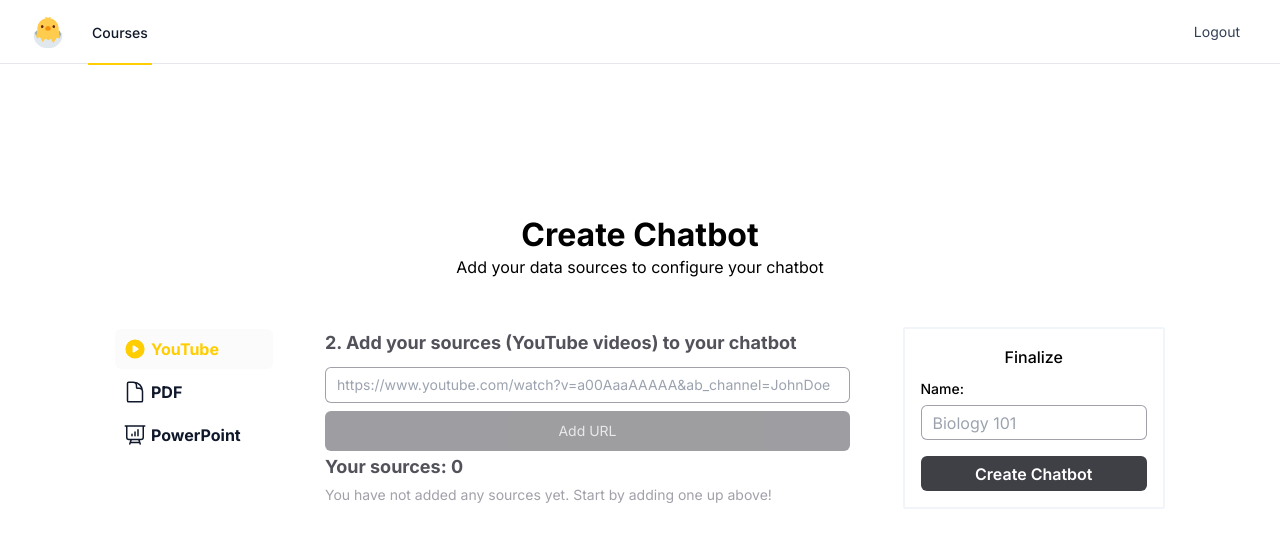
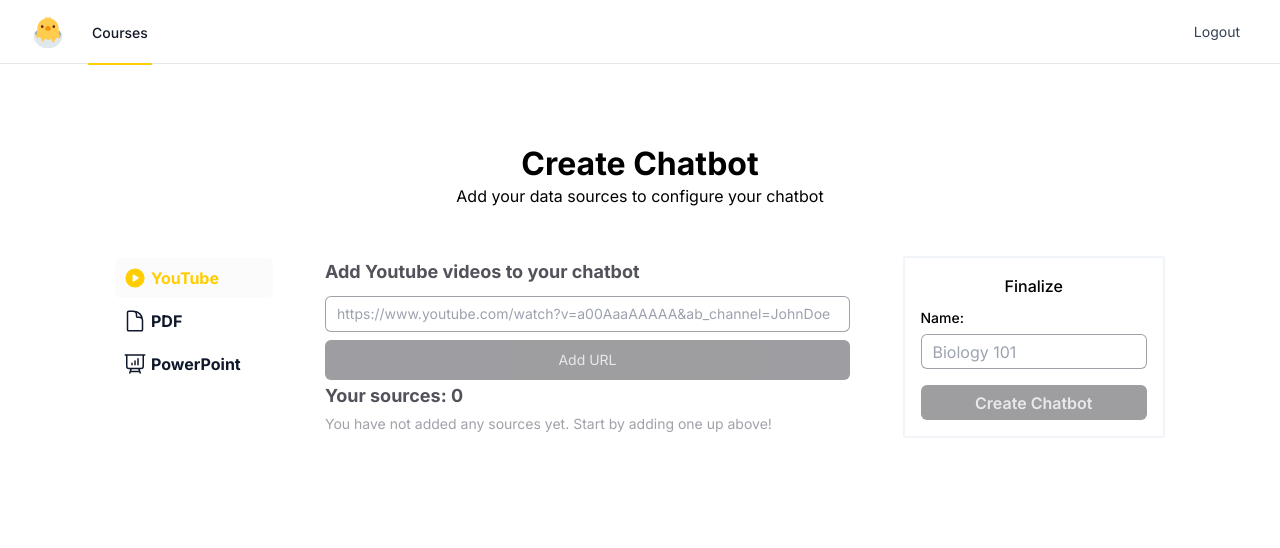
Before and after one commit to GautamSharda/courser, a Next.js app in the folder client/: page /create-chatbot in a window 1280 px wide. Shown: the top 548 px of the page. Built offline with nearby package versions, Linux system fonts and the light colour scheme.

Commit message:
Added sources to each data upload

```diff
--- a/client/src/components/modifychatbot/components/FileUpload.jsx
+++ b/client/src/components/modifychatbot/components/FileUpload.jsx
@@ -1,23 +1,35 @@
 import React, { useState } from 'react';
 
 
-export default function FileUpload({text, type, Icon}) {
+export default function FileUpload({ text, type, Icon, handleFileUpload }) {
   return (
-        <div className='w-full h-full'>
+    <div className="h-full w-full">
       <div className="col-span-full">
-              <label htmlFor="cover-photo" className="block text-md font-semibold leading-6 text-gray-900">
+        <label
+          htmlFor="cover-photo"
+          className="text-md block font-semibold leading-6 text-gray-900"
+        >
           {text} Files
         </label>
         <div className="mt-2 flex justify-center rounded-lg border border-dashed border-gray-900/25 px-6 py-10">
           <div className="text-center">
-                  <Icon className="mx-auto h-12 w-12 text-gray-300" aria-hidden="true" />
+            <Icon
+              className="mx-auto h-12 w-12 text-gray-300"
+              aria-hidden="true"
+            />
             <div className="mt-4 flex text-sm leading-6 text-gray-600">
               <label
                 htmlFor="file-upload"
                 className="relative cursor-pointer rounded-md bg-white font-semibold text-iowaYellow focus-within:outline-none focus-within:ring-2 focus-within:ring-iowaYellow focus-within:ring-offset-2 hover:text-iowaYellow-300"
               >
                 <span>Upload {type} files</span>
-                      <input id="file-upload" name="file-upload" type="file" className="sr-only" />
+                <input
+                  id="file-upload"
+                  name="file-upload"
+                  type="file"
+                  className="sr-only"
+                  onChange={handleFileUpload}
+                />
               </label>
               <p className="pl-1">or drag and drop</p>
             </div>
--- a/client/src/components/modifychatbot/components/Save.jsx
+++ b/client/src/components/modifychatbot/components/Save.jsx
@@ -1,22 +1,27 @@
 import React, { useState } from 'react'
 export default function Save(props) {
-    const [name, setname] = useState('');
+    const [name, setName] = useState('');
     const disabled = name.trim() === '';
     return (
-        <div className='w-full h-full flex flex-col border-solid border-2 rounded-sm border-slate-100 items-center justify-start p-4'>
-            <h3 className='text-md font-medium mb-2'>Finalize</h3>
-            <div className='w-full flex items-start justify-start mb-1'>
-                <p className='text-sm font-medium'>Name:</p>
+      <div className="flex h-full w-full flex-col items-center justify-start rounded-sm border-2 border-solid border-slate-100 p-4">
+        <h3 className="text-md mb-2 font-medium">Finalize</h3>
+        <div className="mb-1 flex w-full items-start justify-start">
+          <p className="text-sm font-medium">Name:</p>
         </div>
         <input
           type="text"
-                className="w-full h-[35px] rounded-md border-0 px-3 py-1.5 text-zinc-600 ring-1 ring-inset ring-zinc-400 placeholder:text-gray-400 focus:ring-2 focus:ring-inset focus:ring-yellow-500"
+          className="h-[35px] w-full rounded-md border-0 px-3 py-1.5 text-zinc-600 ring-1 ring-inset ring-zinc-400 placeholder:text-gray-400 focus:ring-2 focus:ring-inset focus:ring-yellow-500"
           placeholder="Biology 101"
-                onChange={(e) => setname(e.target.value)}
+          onChange={(e) => setName(e.target.value)}
           value={name}
         />
 
-            <button className={`w-full h-[35px] rounded-md ${disabled ? 'bg-zinc-700 cursor-not-allowed' : 'bg-iowaYellow'} text-white font-semibold mt-4 `}
+        <button
+          className={`h-[35px] w-full rounded-md ${
+            disabled
+              ? 'cursor-not-allowed bg-zinc-700 text-zinc-300 opacity-50'
+              : 'bg-iowaYellow text-white'
+          } mt-4 font-semibold `}
           disabled={disabled}
         >
           Create Chatbot
--- /dev/null
+++ b/client/src/components/modifychatbot/components/Sources.jsx
@@ -0,0 +1,37 @@
+import React from 'react'
+import { FontAwesomeIcon } from '@fortawesome/react-fontawesome'
+import { faTrash } from '@fortawesome/free-solid-svg-icons'
+
+function Sources({sources, handleDeleteSource}) {
+  return (
+    <div className="mt-auto flex w-full flex-col items-start justify-center">
+      <p className="text-lg font-bold text-zinc-600">
+        Your sources:{' '}
+        {sources.filter((source) => source.url ? source.url.trim() !== '' : source.name).length}
+      </p>
+      <div className="flex w-full flex-col items-start justify-center gap-2">
+        {sources.length == 0 && (
+          <p className="text-sm text-zinc-400">
+            You have not added any sources yet. Start by adding one up above!
+          </p>
+        )}
+
+        {sources.map((source, index) => (
+          <div
+            key={source.id}
+            className="flex w-full items-center justify-start gap-2 rounded-md p-2 text-sm text-zinc-600 ring-1 ring-inset ring-zinc-600"
+          >
+            <p>{source.url ? source.url : source.name}</p>
+            <FontAwesomeIcon
+              icon={faTrash}
+              className="ml-auto cursor-pointer text-red-700 hover:text-red-600"
+              onClick={() => handleDeleteSource(index)}
+            />
+          </div>
+        ))}
+      </div>
+    </div>
+  )
+}
+
+export default Sources
--- a/client/src/components/modifychatbot/page.jsx
+++ b/client/src/components/modifychatbot/page.jsx
@@ -29,7 +29,7 @@ export default function ModifyChatbot({ create }) {
     const Screen = screens[view];
     return (
         <div className='w-full h-full flex justify-center items-center'>
-            <div className='w-[95%] max-w-[1050px] flex flex-col justify-center items-center mt-[-140px]'>
+            <div className='w-[95%] max-w-[1050px] flex flex-col justify-start items-center h-full mt-40'>
                 <div className='flex flex-col justify-center items-center mb-12'>
                     <h2 className='text-3xl font-bold'>{text.title}</h2>
                     <p>{text.subtitle}</p>
--- a/client/src/components/modifychatbot/screens/PDF.jsx
+++ b/client/src/components/modifychatbot/screens/PDF.jsx
@@ -1,11 +1,33 @@
-import React from 'react'
+import React, {useState} from 'react'
 import FileUpload from '../components/FileUpload';
+import Sources from '../components/Sources'
 import { DocumentIcon,PresentationChartBarIcon } from '@heroicons/react/24/solid';
 
 export default function PDF(props) {
+
+    const [sources, setSources] = useState([]);
+
+    const handleDeleteSource = (index) => {
+        const updatedSources = sources.filter((_, i) => i !== index)
+        setSources(updatedSources)
+    }
+
+    const handleFileUpload = (e) => {
+        const file = e.target.files[0];
+        const fileType = file.name.split(".")[1];
+        // file.id = uuid(); if we wanted to have unique ids for mapping
+        if (fileType === 'pdf') setSources([...sources, file])
+    }
+
     return (
-        <div className='w-full h-full'>
-            <FileUpload text='PDF' type='pdf' Icon={DocumentIcon}/>
-        </div>
+      <div className="h-full w-full">
+        <FileUpload
+          text="PDF"
+          type="pdf"
+          Icon={DocumentIcon}
+          handleFileUpload={handleFileUpload}
+        />
+        <Sources sources={sources} handleDeleteSource={handleDeleteSource}/>
+      </div>
     )
 }
--- a/client/src/components/modifychatbot/screens/PPTX.jsx
+++ b/client/src/components/modifychatbot/screens/PPTX.jsx
@@ -1,11 +1,29 @@
-import React from 'react'
+import React, {useState} from 'react'
 import FileUpload from '../components/FileUpload'
+import Sources from '../components/Sources'
+
 import { PresentationChartBarIcon } from '@heroicons/react/24/solid';
 
 export default function PPTX(props) {
+
+    const [sources, setSources] = useState([])
+
+    const handleDeleteSource = (index) => {
+        const updatedSources = sources.filter((_, i) => i !== index)
+        setSources(updatedSources)
+    }
+
+    const handleFileUpload = (e) => {
+      const file = e.target.files[0]
+      // file.id = uuid(); if we wanted to have unique ids for mapping
+      const fileType = file.name.split('.')[1]
+      if (fileType === 'pptx') setSources([...sources, file])
+    }
+
     return (
         <div className='w-full h-full'>
-            <FileUpload text='PowerPoint' type='pptx' Icon={PresentationChartBarIcon}/>
+            <FileUpload text='PowerPoint' type='pptx' Icon={PresentationChartBarIcon} handleFileUpload={handleFileUpload}/>
+            <Sources handleDeleteSource={handleDeleteSource} sources={sources}/>
         </div>
     )
 }
--- a/client/src/components/modifychatbot/screens/YouTube.jsx
+++ b/client/src/components/modifychatbot/screens/YouTube.jsx
@@ -1,6 +1,5 @@
 import React, { useState } from 'react'
-import { FontAwesomeIcon } from '@fortawesome/react-fontawesome';
-import { faTrash } from '@fortawesome/free-solid-svg-icons';
+import Sources from "../components/Sources.jsx"
 
 
 function YouTube() {
@@ -11,6 +10,7 @@ function YouTube() {
         const updatedSources = sources.filter((_, i) => i !== index);
         setSources(updatedSources);
     }
+
     const handleAddSource = () => {
         const updatedSources = [...sources];
         updatedSources.push({ id: sources.length + 1, url: currentSource });
@@ -23,7 +23,7 @@ function YouTube() {
     <div className='flex w-full h-full flex-col items-start justify-start'>
         <div className="flex w-full flex-col items-center justify-center gap-2">
             <label className="text-md w-full text-left font-bold text-zinc-600 md:text-lg">
-            2. Add your sources (YouTube videos) to your chatbot
+            Add Youtube videos to your chatbot
             </label>
             <input
                 type="text"
@@ -44,33 +44,7 @@ function YouTube() {
             Add URL
             </button>
         </div>
-        <div className="mt-auto flex w-full flex-col items-start justify-center">
-            <p className="text-lg font-bold text-zinc-600">
-            Your sources:{' '}
-            {sources.filter((source) => source.url.trim() !== '').length}
-            </p>
-            <div className="flex w-full flex-col items-start justify-center gap-2">
-            {sources.length == 0 && (
-                <p className="text-sm text-zinc-400">
-                You have not added any sources yet. Start by adding one up above!
-                </p>
-            )}
-
-            {sources.map((source, index) => (
-                <div
-                key={source.id}
-                className="flex w-full items-center justify-start gap-2 p-2 ring-1 ring-inset ring-zinc-600 text-zinc-600 text-sm rounded-md"
-                >
-                <p>{source.url}</p>
-                <FontAwesomeIcon
-                    icon={faTrash}
-                    className="ml-auto cursor-pointer text-red-700 hover:text-red-600"
-                    onClick={() => handleDeleteSource(index)}
-                />
-                </div>
-            ))}
-            </div>
-        </div>
+        <Sources sources={sources} handleDeleteSource={handleDeleteSource}/>
     </div>
 )}
 
```
Lines whose indentation alone changed are shown as unchanged.
